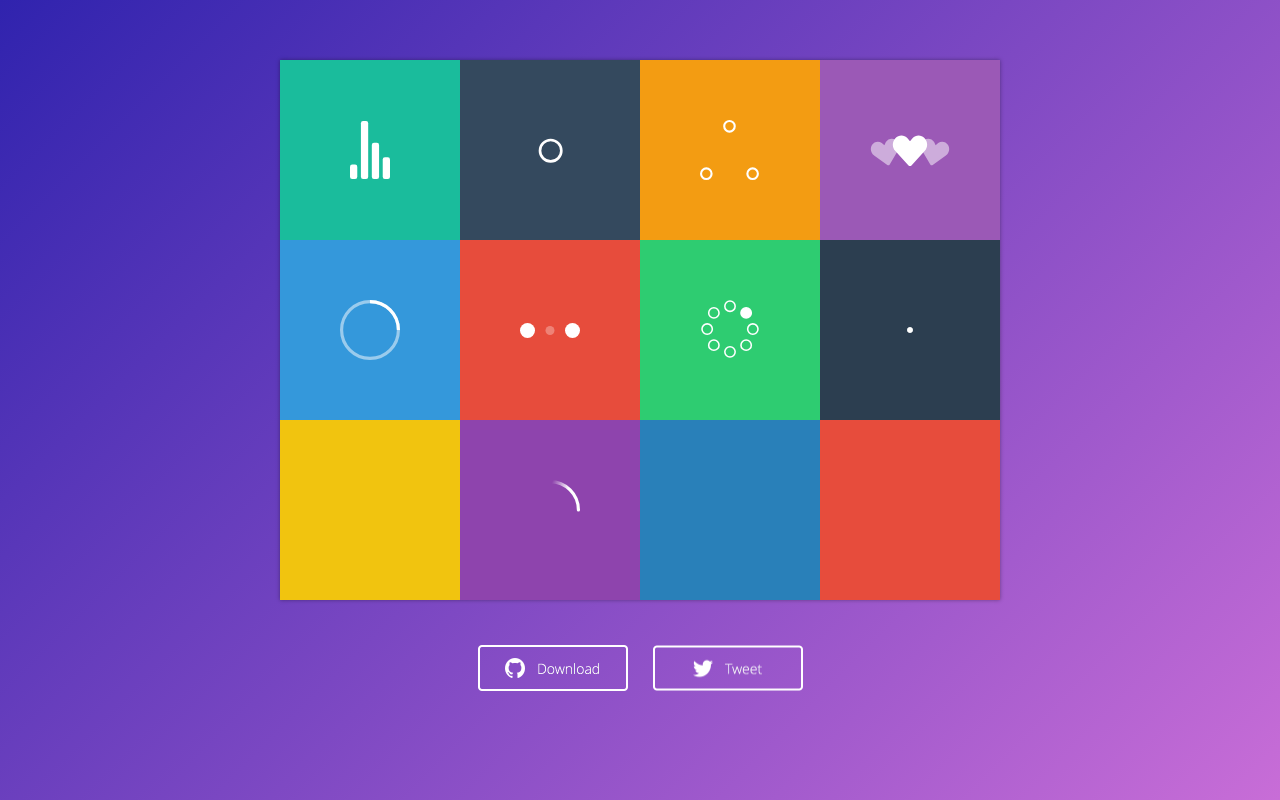
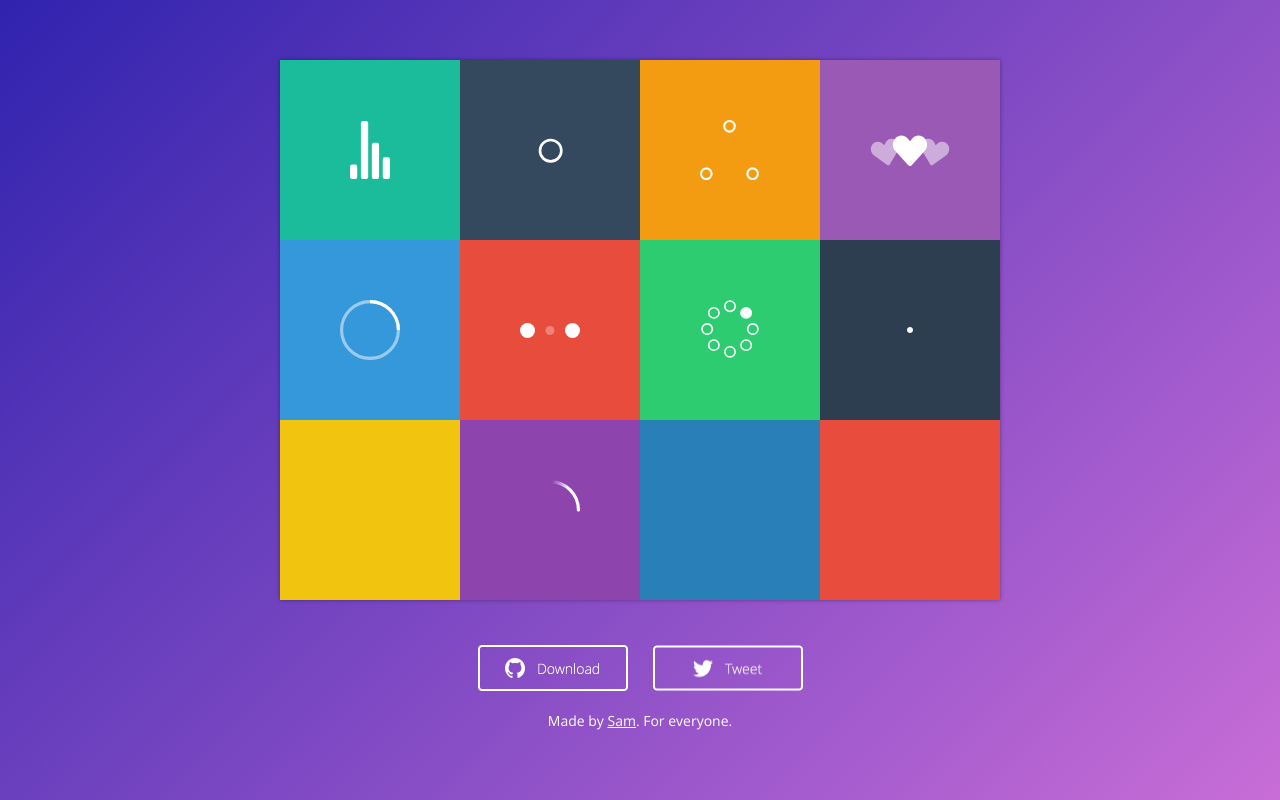
Before and after one commit to SamHerbert/SVG-Loaders, a plain HTML site: page public/index.html in a window 1280 px wide. Drawn offline with nearby package versions, Linux system fonts and the light colour scheme.

Commit message:
fix site gradient bg bug

```diff
--- a/public/index.html
+++ b/public/index.html
@@ -6,8 +6,6 @@
     <link href='//fonts.googleapis.com/css?family=Open+Sans:300' rel='stylesheet' type='text/css'>
     <style>
         html {
-            font-family: "Open Sans";
-            font-weight: 300;
             height: 100%;
             background: #3023ae;
             background: -moz-linear-gradient(-45deg,  #3023ae 0%, #c86dd7 100%);
@@ -15,10 +13,15 @@
             background: -webkit-linear-gradient(-45deg,  #3023ae 0%,#c86dd7 100%);
             background: -o-linear-gradient(-45deg,  #3023ae 0%,#c86dd7 100%);
             background: -ms-linear-gradient(-45deg,  #3023ae 0%,#c86dd7 100%);
-            background: linear-gradient(135deg,  #3023ae 0%,#c86dd7 100%); /* W3C */
+            background: linear-gradient(135deg,  #3023ae 0%,#c86dd7 100%);
+            background-attachment: fixed;
         }
         body {
-
+            font-family: "Open Sans";
+            font-weight: 300;
+        }
+        a {
+            color: #fff;
         }
 
         ul {
@@ -115,6 +118,13 @@
             margin-left: 25px;
         }
 
+        .attr {
+            color: #fff;
+            text-align: center;
+            font-size: 0.875rem;
+            margin-top: 20px;
+        }
+
     </style>
 </head>
 
@@ -139,6 +149,12 @@
         <a href="https://github.com/SamHerbert/SVG-Loaders" target="_blank" class="download">Download</a>
         <a href="#" target="_blank" class="tweet">Tweet</a>
     </div>
+    <div style="clear: both"></div>
+
+
+    <div class="attr">
+        Made by <a href="http://twitter.com/sherb">Sam</a>. For everyone.
+    </div>
 </body>
 
 </html>
```
